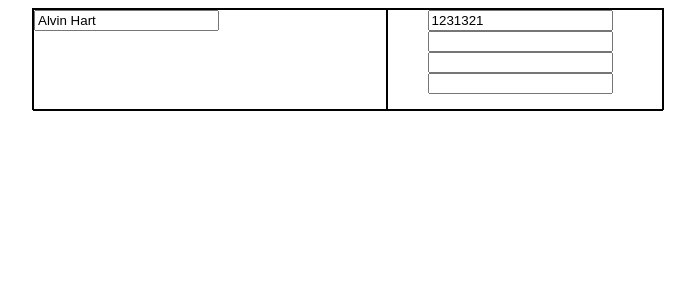
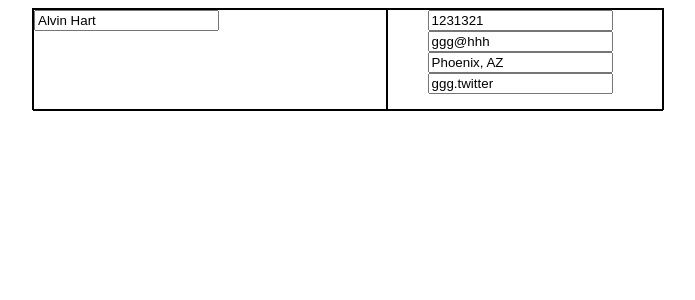
Before and after one commit to greenzombie123/cv-application, a React (Vite) app: page / in a window 1280 px wide. Shown: the top 300 px of the page, without its empty margins (292-987 px from the left). Built offline with nearby package versions, Linux system fonts and the light colour scheme.

Commit message:
Implement contactinfo component

```diff
--- a/src/components/TopInfoSection/ContactInfo.jsx
+++ b/src/components/TopInfoSection/ContactInfo.jsx
@@ -8,13 +8,13 @@ function ContactInfo({ phoneNumber, email, address, socialMedia }) {
         <Input type="tel" value={phoneNumber} placeholder='Enter your phone number' pattern={"[0-9]{3}-[0-9]{3}-[0-9]{4}"}/>
       </li>
       <li>
-        <Input />
+        <Input type="email" value={email} placeholder="Enter your email address"/>
       </li>
       <li>
-        <Input />
+        <Input value={address}/>
       </li>
       <li>
-        <Input />
+        <Input value={socialMedia}/>
       </li>
     </ul>
   );
--- a/src/components/TopInfoSection/TopInfoSection.jsx
+++ b/src/components/TopInfoSection/TopInfoSection.jsx
@@ -4,7 +4,7 @@ import Name from "./Name";
 
 function TopInfoSection() {
     let name = "Alvin Hart"
-    let contactInfo = {phoneNumber:1231321, email:"ggg@", socialMedia:"ggg.twitter", address:"Phoenix, AZ"}
+    let contactInfo = {phoneNumber:1231321, email:"ggg@hhh", socialMedia:"ggg.twitter", address:"Phoenix, AZ"}
     return (
         <div className="top">
            <Name name={name}/>
```
